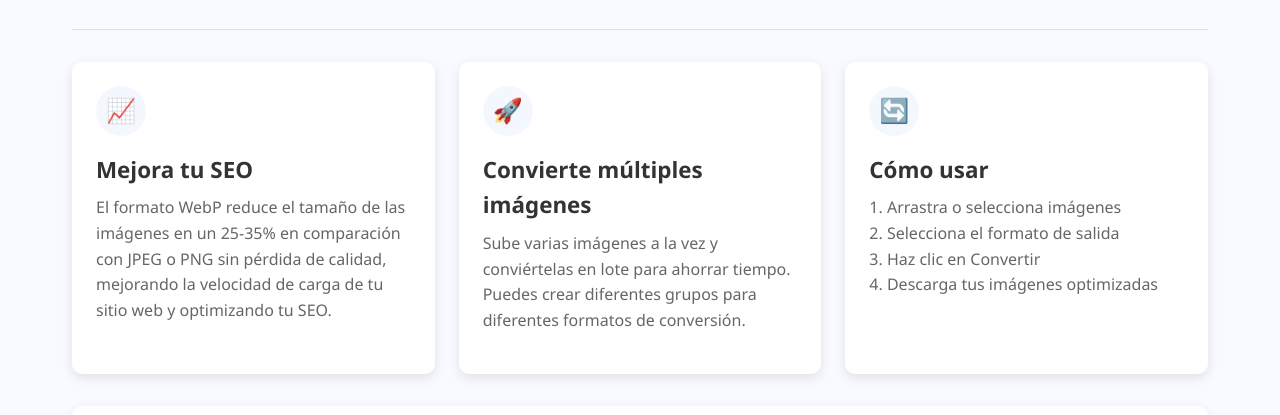
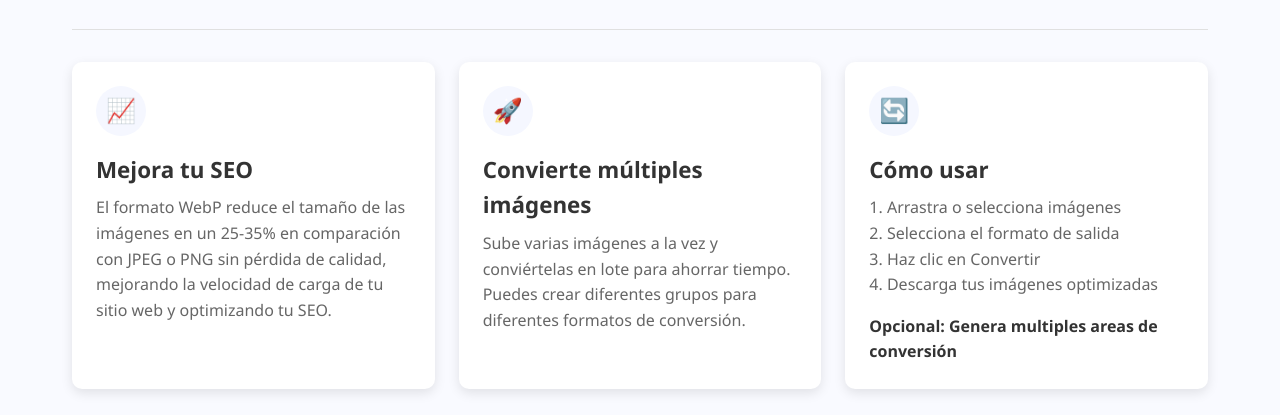
Before and after one commit to jorgeDevCod/Convert-image-group, a plain HTML site: page index.html in a window 1280 px wide. Shown: the part 133-548 px from the top of the page. Drawn offline with nearby package versions, Linux system fonts and the light colour scheme.

Commit message:
Update card

```diff
--- a/index.html
+++ b/index.html
@@ -37,6 +37,7 @@
                 <div class="card-icon">🔄</div>
                 <h3>Cómo usar</h3>
                 <p>1. Arrastra o selecciona imágenes<br>2. Selecciona el formato de salida<br>3. Haz clic en Convertir<br>4. Descarga tus imágenes optimizadas</p>
+                <h4><b>Opcional:</b> Genera multiples areas de conversión</h4>
             </div>
         </section>
 
```
